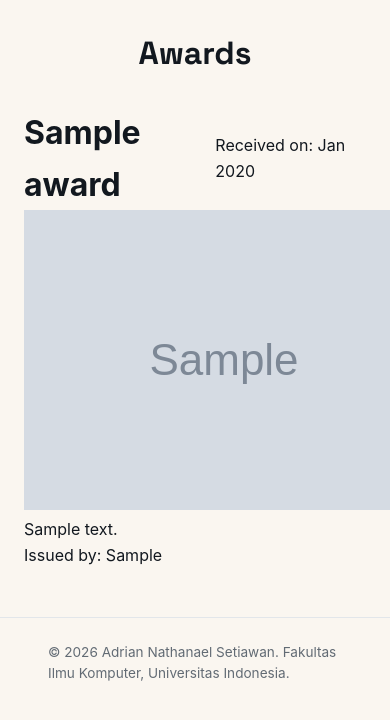
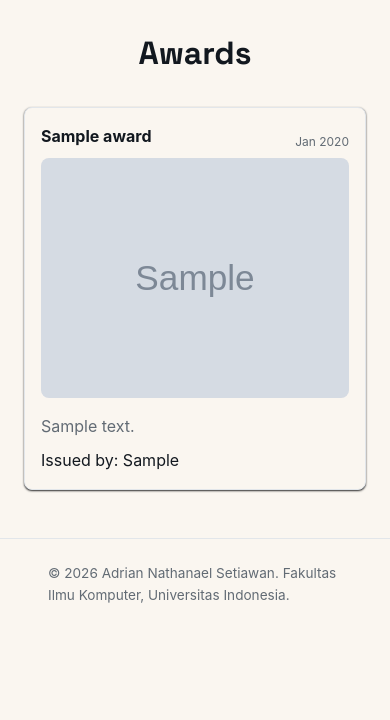
Before and after one commit to Adriannathan89/myportofolio, a Django app: page /award/ in a window 390 px wide; the page is wider, and only the part inside the window is pictured. Shown: the part 74-794 px from the top of that part. Run offline with Django 5.2, Linux system fonts and the light colour scheme; tables that the repository leaves empty hold one stand-in row (values such as "Sample post"); grey boxes marked "Sample" are stand-in pictures.

Commit message:
feat(award): implement award design with responsive

```diff
--- a/static/css/style.css
+++ b/static/css/style.css
@@ -411,7 +411,72 @@ h1,
     margin-bottom: 28px;
 }
 
+/* Award Section */
+.award-grid {
+    display: grid;
+    grid-template-columns: repeat(2, 1fr);
+    gap: 24px;
+    margin-top: 16px;
+    align-items: start;
+}
+
+.award-grid .award-card {
+    background-color: var(--paper);
+    border: 1px solid var(--line);
+    box-shadow: 0 1px 2px var(--shadow-bg);
+    padding: 1rem;
+    box-sizing: border-box;
+    border-radius: var(--md);
+    cursor: pointer;
+    transition: transform 0.3s ease, box-shadow 0.3s ease;
+    display: flex;
+    flex-direction: column;
+    align-self: start;
+    height: 500px;
+}
+
+.award-grid .award-card:hover {
+    transform: translateY(-5px);
+    box-shadow: 0 4px 8px var(--shadow-bg);
+}
+
+.award-grid .award-card .award-title {
+    font-size: 16px;
+    font-weight: bold;
+    margin-bottom: 8px;
+}
+
+.award-thumbnail {
+    width: 100%;
+    height: 275px;
+    flex-shrink: 0;
+    margin-bottom: var(--lg);
+    border-radius: var(--md);
+    object-fit: cover;
+    object-position: top;
+}
+
+.award-date {
+    font-size: 12px;
+    color: var(--text-muted);
+}
+
+.award-description {
+    font-size: 16px;
+    color: var(--text-muted);
+    margin-bottom: 8px;
+}
+
+
 @media (max-width: 900px) {
+    .award-grid .award-card {
+        height: 540px;
+    }
+
+    .award-thumbnail {
+        height: 240px;
+    }
+
     .experience-card h2 {
         font-size: 28px;
     }
@@ -429,6 +494,16 @@ h1,
 }
 
 @media (max-width: 600px) {
+    .award-grid {
+        grid-template-columns: 1fr;
+        gap: 16px;
+        margin-top: 8px;
+    }
+
+    .award-grid .award-card {
+        height: auto;
+    }
+
     .experience-title {
         font-size: 24px;
     }
--- a/templates/award.html
+++ b/templates/award.html
@@ -33,7 +33,7 @@
                     <div class="award-card">
                         <div style="display: flex; justify-content: space-between; align-items: center;">
                             <h2 class="award-title">{{ award.title }}</h2>
-                            <p class="award-date">Received on: {{ award.date_received|date:"M Y" }}</p>
+                            <p class="award-date">{{ award.date_received|date:"M Y" }}</p>
                         </div>
                         {% if award.thumbnail %}
                         <img class="award-thumbnail" src="{{ award.thumbnail }}" alt="{{ award.title }} thumbnail">
```
